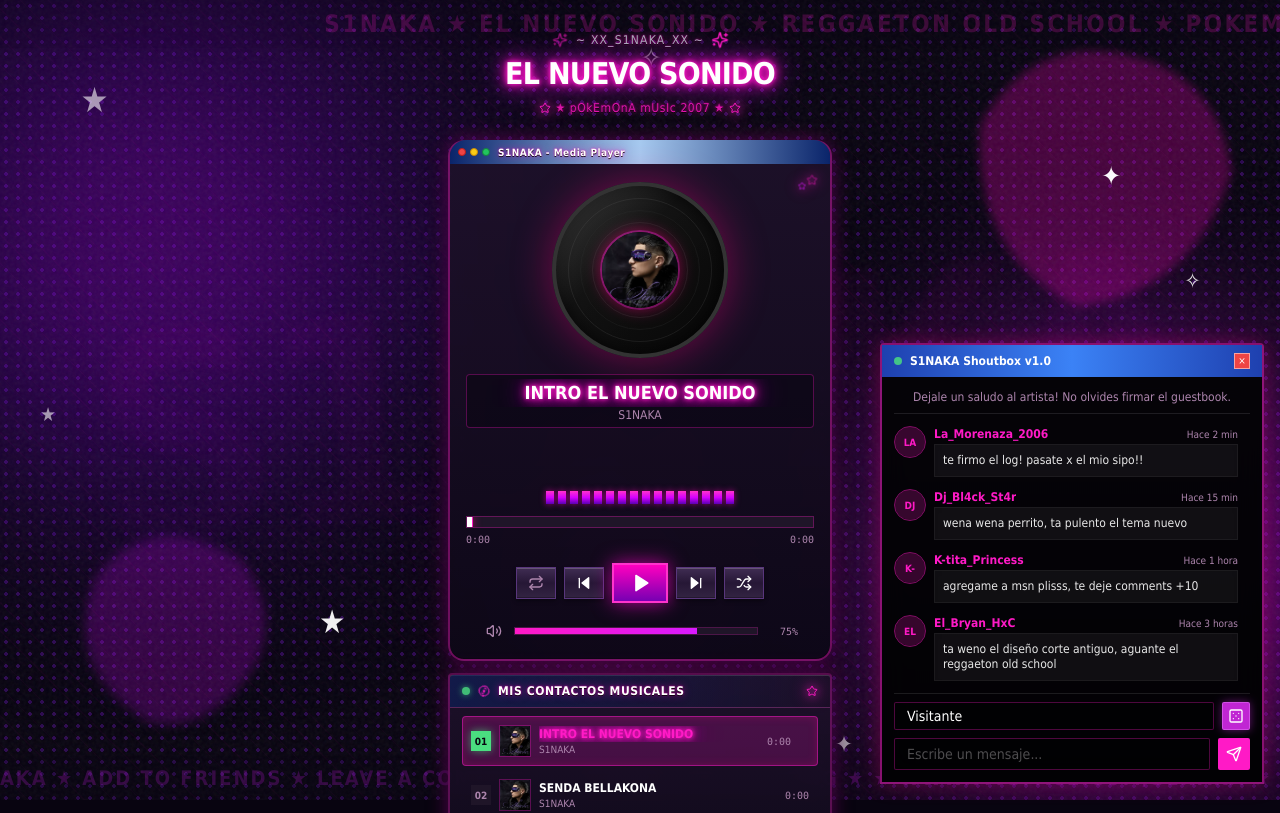
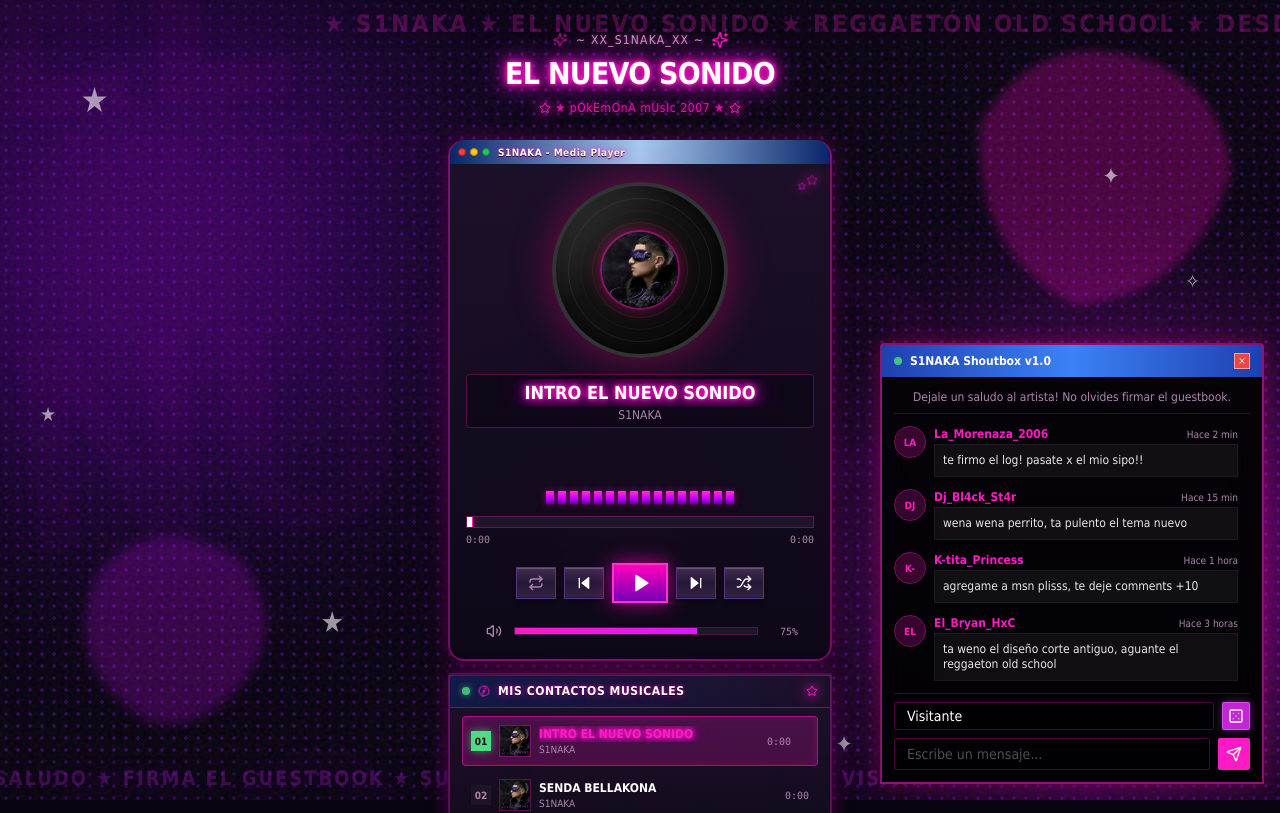
Before and after one commit to cobreklo/sinakawanpuntocom, a React (Vite) app: page / in a window 1280 px wide. Shown: the top 813 px of the page. Built offline with nearby package versions, Linux system fonts and the light colour scheme; the HTML template or start-up script is replaced by a standard one; a web font is replaced by a local one.

Commit message:
style(HalftoneBackground): refine visual elements and update text content
- Adjust opacity and positioning of visual elements for better consistency
- Update marquee text content to match branding requirements
- Improve gradient and animation properties for smoother effects

```diff
--- a/src/components/HalftoneBackground.tsx
+++ b/src/components/HalftoneBackground.tsx
@@ -4,119 +4,151 @@ const HalftoneBackground = () => {
       {/* Base dark background */}
       <div className="absolute inset-0 bg-background" />
 
-      {/* Halftone dot pattern - bigger more visible */}
+      {/* Halftone dot pattern */}
       <div className="absolute inset-0 halftone-bg opacity-70" />
 
-      {/* Magenta/Fucsia splashes - more intense with float animation */}
+      {/* Magenta / Fucsia splashes */}
       <div
         className="absolute top-1/3 -right-32 w-[600px] h-[600px] rounded-full opacity-50 animate-float"
         style={{
-          background: 'radial-gradient(circle, hsl(315, 100%, 50%) 0%, hsl(290, 100%, 40%) 40%, transparent 70%)',
-          filter: 'blur(80px)',
-          animationDelay: '0s',
+          background:
+            "radial-gradient(circle, hsl(315, 100%, 50%) 0%, hsl(290, 100%, 40%) 40%, transparent 70%)",
+          filter: "blur(80px)",
         }}
       />
+
       <div
         className="absolute bottom-1/4 -left-48 w-[700px] h-[700px] rounded-full opacity-40 animate-float"
         style={{
-          background: 'radial-gradient(circle, hsl(290, 100%, 50%) 0%, hsl(270, 100%, 35%) 40%, transparent 70%)',
-          filter: 'blur(100px)',
-          animationDelay: '1.5s',
+          background:
+            "radial-gradient(circle, hsl(290, 100%, 50%) 0%, hsl(270, 100%, 35%) 40%, transparent 70%)",
+          filter: "blur(100px)",
+          animationDelay: "1.5s",
         }}
       />
+
       <div
         className="absolute top-1/2 left-1/3 w-96 h-96 rounded-full opacity-30 animate-float"
         style={{
-          background: 'radial-gradient(circle, hsl(315, 100%, 55%) 0%, transparent 60%)',
-          filter: 'blur(60px)',
-          animationDelay: '2.5s',
+          background:
+            "radial-gradient(circle, hsl(315, 100%, 55%) 0%, transparent 60%)",
+          filter: "blur(60px)",
+          animationDelay: "2.5s",
         }}
       />
 
-      {/* Abstract splash shapes with slow spin */}
-      <svg className="absolute top-5 right-5 w-80 h-80 opacity-25 animate-spin-slow" viewBox="0 0 200 200">
+      {/* Abstract splash shapes */}
+      <svg
+        className="absolute top-5 right-5 w-80 h-80 opacity-25 animate-spin-slow"
+        viewBox="0 0 200 200"
+      >
         <path
           d="M 80 20 Q 160 30 180 100 Q 160 170 80 180 Q 20 160 20 100 Q 20 40 80 20"
           fill="hsl(315, 100%, 50%)"
-          style={{ filter: 'blur(3px)' }}
+          style={{ filter: "blur(3px)" }}
         />
       </svg>
 
-      <svg className="absolute bottom-10 left-10 w-64 h-64 opacity-20 animate-spin-slow" style={{ animationDirection: 'reverse', animationDuration: '15s' }} viewBox="0 0 200 200">
+      <svg
+        className="absolute bottom-10 left-10 w-64 h-64 opacity-20 animate-spin-slow"
+        style={{ animationDirection: "reverse", animationDuration: "15s" }}
+        viewBox="0 0 200 200"
+      >
         <path
           d="M 60 40 Q 140 20 170 90 Q 180 160 100 180 Q 30 170 30 100 Q 30 60 60 40"
           fill="hsl(290, 100%, 50%)"
-          style={{ filter: 'blur(4px)' }}
+          style={{ filter: "blur(4px)" }}
         />
       </svg>
 
-      {/* Diagonal lines - old school web aesthetic with pan animation */}
+      {/* Diagonal old school lines */}
       <div
         className="absolute inset-0 opacity-[0.03] animate-bg-pan"
         style={{
-          backgroundImage: 'repeating-linear-gradient(45deg, hsl(315, 100%, 50%) 0px, hsl(315, 100%, 50%) 1px, transparent 1px, transparent 20px)',
-          backgroundSize: '200% 200%',
+          backgroundImage:
+            "repeating-linear-gradient(45deg, hsl(315, 100%, 50%) 0px, hsl(315, 100%, 50%) 1px, transparent 1px, transparent 20px)",
+          backgroundSize: "200% 200%",
         }}
       />
 
-      {/* Scrolling Marquee */}
-      <div className="absolute top-0 left-0 w-full overflow-hidden opacity-20 py-2 bg-black/20 backdrop-blur-sm z-10">
+      {/* TOP MARQUEE — identidad */}
+      <div className="absolute top-0 left-0 w-full overflow-hidden opacity-25 py-2 bg-black/20 backdrop-blur-sm z-10">
         <div className="animate-marquee whitespace-nowrap text-2xl font-bold tracking-widest text-fucsia">
-          S1NAKA ★ EL NUEVO SONIDO ★ REGGAETON OLD SCHOOL ★ POKEMONA STYLE ★ 2000s VIBES ★
-          S1NAKA ★ EL NUEVO SONIDO ★ REGGAETON OLD SCHOOL ★ POKEMONA STYLE ★ 2000s VIBES ★
+          ★ S1NAKA ★ EL NUEVO SONIDO ★ REGGAETÓN OLD SCHOOL ★ DESDE EL BARRIO ★
+          POKEMONA STYLE ★ FLOW ANTIGUO ★
         </div>
       </div>
 
-       {/* Bottom Scrolling Marquee (Reverse) */}
-       <div className="absolute bottom-0 left-0 w-full overflow-hidden opacity-20 py-2 bg-black/20 backdrop-blur-sm z-10">
-        <div className="animate-marquee whitespace-nowrap text-xl font-bold tracking-widest text-accent" style={{ animationDirection: 'reverse' }}>
-          ★ WWW.MYSPACE.COM/S1NAKA ★ ADD TO FRIENDS ★ LEAVE A COMMENT ★ THANKS FOR VISITING ★
-          ★ WWW.MYSPACE.COM/S1NAKA ★ ADD TO FRIENDS ★ LEAVE A COMMENT ★ THANKS FOR VISITING ★
+      {/* BOTTOM MARQUEE — MSN / MySpace */}
+      <div className="absolute bottom-0 left-0 w-full overflow-hidden opacity-25 py-2 bg-black/20 backdrop-blur-sm z-10">
+        <div
+          className="animate-marquee whitespace-nowrap text-xl font-bold tracking-widest text-accent"
+          style={{ animationDirection: "reverse" }}
+        >
+          AGREGA A MSN ★ DEJA TU SALUDO ★ FIRMA EL GUESTBOOK ★
+          SUBE EL VOLUMEN ★ GRACIAS POR VISITAR ★
         </div>
       </div>
 
-      {/* Graffiti-style background text */}
-      <div className="absolute inset-0 flex items-center justify-center opacity-[0.04] select-none pointer-events-none">
+      {/* Main graffiti text */}
+      <div className="absolute inset-0 flex items-center justify-center opacity-[0.045] select-none">
         <span
           className="text-[18rem] font-black tracking-tighter animate-pulse-glow"
           style={{
-            background: 'linear-gradient(180deg, hsl(315, 100%, 55%), hsl(270, 100%, 35%))',
-            WebkitBackgroundClip: 'text',
-            WebkitTextFillColor: 'transparent',
-            filter: 'blur(6px)',
-            transform: 'rotate(-5deg)',
+            background:
+              "linear-gradient(180deg, hsl(315, 100%, 55%), hsl(270, 100%, 35%))",
+            WebkitBackgroundClip: "text",
+            WebkitTextFillColor: "transparent",
+            filter: "blur(6px)",
+            transform: "rotate(-5deg)",
           }}
         >
-          S1NAKA
+          EL NUEVO SONIDO
         </span>
       </div>
 
-      {/* More graffiti text */}
-      <div className="absolute bottom-20 right-10 opacity-[0.06] select-none">
+      {/* Secondary graffiti words */}
+      <div className="absolute bottom-32 right-16 opacity-[0.06] select-none">
         <span
           className="text-6xl font-black"
           style={{
-            background: 'linear-gradient(180deg, hsl(290, 100%, 50%), hsl(315, 100%, 45%))',
-            WebkitBackgroundClip: 'text',
-            WebkitTextFillColor: 'transparent',
-            filter: 'blur(2px)',
-            transform: 'rotate(8deg)',
+            background:
+              "linear-gradient(180deg, hsl(290, 100%, 50%), hsl(315, 100%, 45%))",
+            WebkitBackgroundClip: "text",
+            WebkitTextFillColor: "transparent",
+            filter: "blur(2px)",
+            transform: "rotate(8deg)",
           }}
         >
           POKEMONA
         </span>
       </div>
 
-      {/* MSN-style decorative stars scattered - Increased count */}
+      <div className="absolute top-32 left-16 opacity-[0.05] select-none">
+        <span
+          className="text-5xl font-black"
+          style={{
+            background:
+              "linear-gradient(180deg, hsl(315, 100%, 50%), hsl(270, 100%, 40%))",
+            WebkitBackgroundClip: "text",
+            WebkitTextFillColor: "transparent",
+            filter: "blur(3px)",
+            transform: "rotate(-10deg)",
+          }}
+        >
+          FLOW ANTIGUO
+        </span>
+      </div>
+
+      {/* MSN stars */}
       <div className="absolute top-20 left-20 text-4xl opacity-20 animate-sparkle">★</div>
-      <div className="absolute top-40 right-40 text-2xl opacity-15 animate-sparkle" style={{ animationDelay: '0.5s' }}>✦</div>
-      <div className="absolute bottom-40 left-1/4 text-3xl opacity-20 animate-sparkle" style={{ animationDelay: '0.8s' }}>★</div>
-      <div className="absolute top-1/3 right-20 text-xl opacity-15 animate-sparkle" style={{ animationDelay: '0.3s' }}>✧</div>
-      <div className="absolute top-1/2 left-10 text-xl opacity-25 animate-sparkle" style={{ animationDelay: '1.2s' }}>★</div>
-      <div className="absolute bottom-10 right-1/3 text-2xl opacity-15 animate-sparkle" style={{ animationDelay: '2.0s' }}>✦</div>
-      <div className="absolute top-10 left-1/2 text-3xl opacity-20 animate-sparkle" style={{ animationDelay: '1.5s' }}>✧</div>
+      <div className="absolute top-40 right-40 text-2xl opacity-15 animate-sparkle">✦</div>
+      <div className="absolute bottom-40 left-1/4 text-3xl opacity-20 animate-sparkle">★</div>
+      <div className="absolute top-1/3 right-20 text-xl opacity-15 animate-sparkle">✧</div>
+      <div className="absolute top-1/2 left-10 text-xl opacity-25 animate-sparkle">★</div>
+      <div className="absolute bottom-10 right-1/3 text-2xl opacity-15 animate-sparkle">✦</div>
 
-      {/* Grain overlay - more visible */}
+      {/* Grain overlay */}
       <div className="absolute inset-0 grain-overlay" />
     </div>
   );
```
